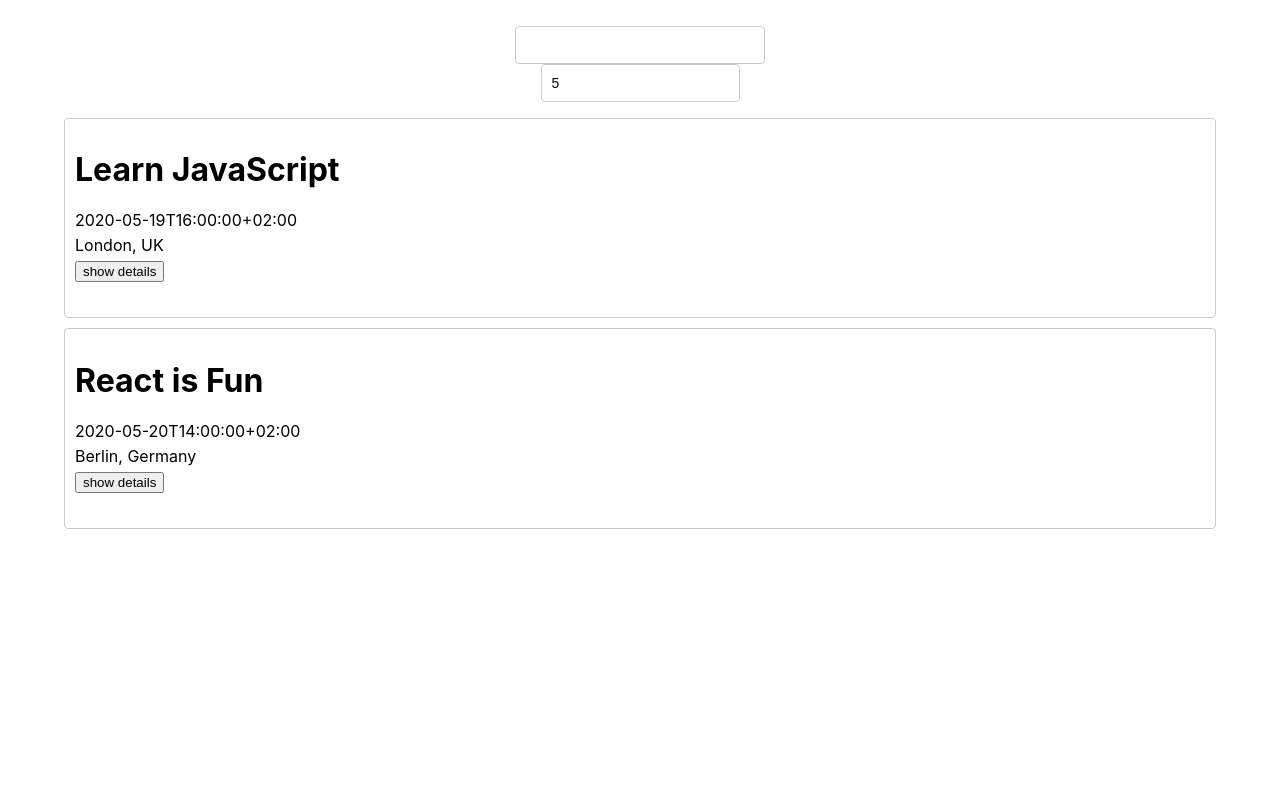
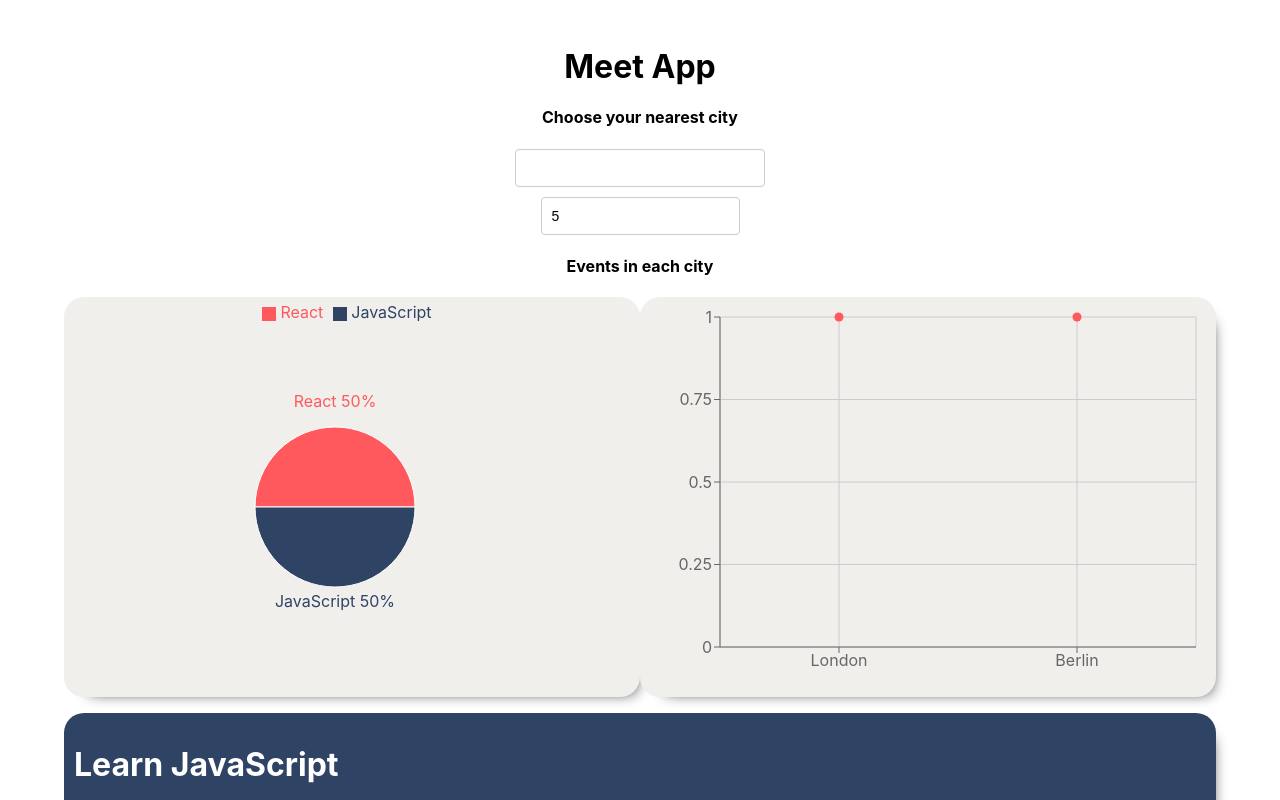
Before and after one commit to eportillo3/meet, a React (Create React App) app: page / in a window 1280 px wide. Shown: the top 800 px of the page. Built offline with nearby package versions, Linux system fonts and the light colour scheme; what atatus-spa would draw is missing.

Commit message:
Added scatterchart and pie chart
Added scatterchart and pie chart. Also, added styles to the app.

```diff
--- a/package.json
+++ b/package.json
@@ -14,6 +14,7 @@
     "react": "^16.4.0-0",
     "react-dom": "^16.4.0-0",
     "react-scripts": "4.0.3",
+    "recharts": "^2.0.9",
     "web-vitals": "^0.2.4",
     "workbox-background-sync": "^5.1.4",
     "workbox-broadcast-update": "^5.1.4",
--- a/src/App.css
+++ b/src/App.css
@@ -15,6 +15,16 @@ ul {
 
 p {
   margin: 5px 0;
+}
+
+.event-number {
+  padding-top: 10px;
+}
+
+.recharts-surface {
+  background-color: #f0efeb;
+  border-radius: 20px;
+  box-shadow: 10px 10px 15px -15px;
 }
 
 .display-none {
@@ -80,12 +90,15 @@ input[type="number"] {
   padding: 10px 10px 35px;
   margin-bottom: 10px;
   text-align: left;
-  border: 1px solid #ccc;
-  border-radius: 4px;
+  /* border: 1px solid #ccc; */
+  border-radius: 20px;
   position: relative;
+  background-color: #2f4365;
+  box-shadow: 10px 10px 15px -15px #000;
+  color: white;
 }
 
-.details-btn {
+.show-hide-btn {
   position: absolute;
   right: 5px;
   bottom: 5px;
@@ -93,6 +106,13 @@ input[type="number"] {
   border-radius: 4px;
   outline: none;
   cursor: pointer;
+  margin: 0 10px 10px 0;
+  background-color: #f0efeb;
+  border: none;
+}
+
+.show-hide-btn:hover {
+  background-color: #c9c9c9;
 }
 
 .name {
@@ -189,6 +209,11 @@ input[type="number"] {
   width: 18px;
   height: 18px;
 }
+
+.google-link {
+  color: white;
+}
+
 .btn-text {
   float: right;
   margin: 11px 11px 0 0;
--- a/src/App.js
+++ b/src/App.js
@@ -4,7 +4,17 @@ import "./nprogress.css";
 import EventList from "./EventList";
 import CitySearch from "./CitySearch";
 import NumberOfEvents from "./NumberOfEvents";
+import EventGenre from "./EventGenre";
 import { getEvents, extractLocations } from "./api";
+import {
+  ScatterChart,
+  Scatter,
+  XAxis,
+  YAxis,
+  CartesianGrid,
+  Tooltip,
+  ResponsiveContainer,
+} from "recharts";
 
 class App extends Component {
   state = {
@@ -42,9 +52,23 @@ class App extends Component {
   componentWillUnmount() {
     this.mounted = false;
   }
+
+  getData = () => {
+    const { locations, events } = this.state;
+    const data = locations.map((location) => {
+      const number = events.filter((event) => event.location === location)
+        .length;
+      const city = location.split(",").shift();
+      return { city, number };
+    });
+    return data;
+  };
+
   render() {
     return (
       <div className="App">
+        <h1>Meet App</h1>
+        <h4>Choose your nearest city</h4>
         <CitySearch
           locations={this.state.locations}
           updateEvents={this.updateEvents}
@@ -54,6 +78,29 @@ class App extends Component {
           eventCount={this.state.eventCount}
           updateEvents={this.updateEvents}
         />
+        <h4>Events in each city</h4>
+        <div className="data-vis-wrapper">
+          <EventGenre
+            events={this.state.events}
+            locations={this.state.locations}
+          />
+          <ResponsiveContainer height={400}>
+            <ScatterChart
+              margin={{
+                top: 20,
+                right: 20,
+                bottom: 20,
+                left: 20,
+              }}
+            >
+              <CartesianGrid />
+              <XAxis type="category" dataKey="city" name="city" />
+              <YAxis type="number" dataKey="number" name="number of events" />
+              <Tooltip cursor={{ strokeDasharray: "3 3" }} />
+              <Scatter data={this.getData()} fill="#ff595e" />
+            </ScatterChart>
+          </ResponsiveContainer>
+        </div>
         <EventList events={this.state.events} />
       </div>
     );
--- a/src/Event.js
+++ b/src/Event.js
@@ -24,7 +24,9 @@ class Event extends Component {
         {this.state.showHideDetails && (
           <div className="event-details">
             <h2>About event:</h2>
-            <a href={event.htmlLink}>See Details on Google Calendar</a>
+            <a className="google-link" href={event.htmlLink}>
+              See Details on Google Calendar
+            </a>
             <p>{event.description}</p>
           </div>
         )}
--- /dev/null
+++ b/src/EventGenre.js
@@ -0,0 +1,55 @@
+import React, { useEffect, useState } from "react";
+import { PieChart, Pie, Cell, ResponsiveContainer, Legend } from "recharts";
+
+const EventGenre = ({ events }) => {
+  const [data, setData] = useState([]);
+
+  useEffect(() => {
+    setData(() => getData());
+  }, [events]);
+
+  const getData = () => {
+    // const genres = ["React", "JavaScript", "Node", "jQuery", "Angular"];
+    const genres = ["React", "JavaScript"];
+    const data = genres.map((genre) => {
+      const value = events.filter(({ summary }) =>
+        summary.split(" ").includes(genre)
+      ).length;
+      return { name: genre, value };
+    });
+    return data;
+  };
+
+  const colors = ["#ff595e", "#2F4365"];
+
+  return (
+    <ResponsiveContainer height={400}>
+      <PieChart>
+        <Pie
+          data={data}
+          cx="47%"
+          cy="50%"
+          labelLine={false}
+          legendType="square"
+          outerRadius={80}
+          fill="#8884d8"
+          datakey="value"
+          label={({ name, percent }) =>
+            `${name} ${(percent * 100).toFixed(0)}%`
+          }
+        >
+          {data.map((entry, index) => (
+            <Cell
+              key={`cell-${index}`}
+              fill={colors[index % colors.length]}
+              name={entry.name}
+            />
+          ))}
+        </Pie>
+        <Legend layout="horizontal" align="center" verticalAlign="top"></Legend>
+      </PieChart>
+    </ResponsiveContainer>
+  );
+};
+
+export default EventGenre;
```
Also changed, not shown: 1 other file (tests, documents, lock files or other folders).
